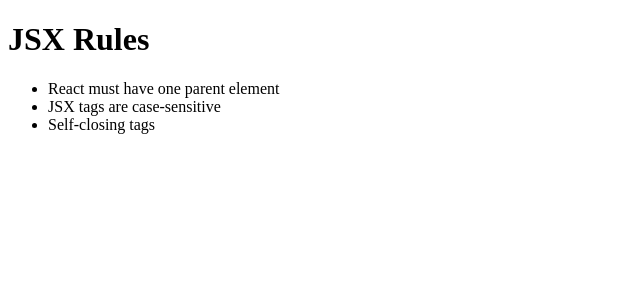
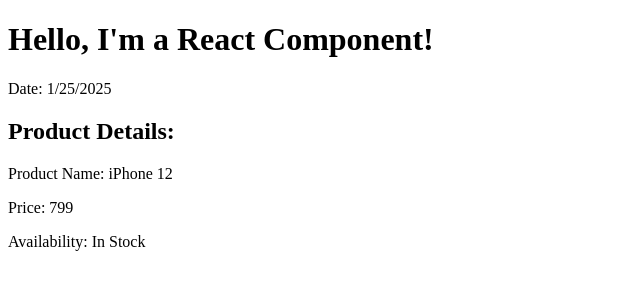
Before and after one commit to uriel212/react_demo, a React (Vite) app: page / in a window 1280 px wide. Shown: the top 300 px of the page, without its empty margins (0-640 px from the left). Built offline with nearby package versions, Linux system fonts and the light colour scheme.

Commit message:
JSX concepts

```diff
--- a/src/App.jsx
+++ b/src/App.jsx
@@ -1,9 +1,14 @@
-import JSXRules from './Components/JSXRules';
+import Greeting from './Components/Greeting';
+import ProductInfo from './Components/PorductInfo';
+// import JSXRules from './Components/JSXRules';
 // import MainContent from './MainContent';
 
 const App = () => {
   return (
-    <JSXRules/>
+    <>
+      <Greeting/>
+      <ProductInfo/>
+    </>
   );
 }
 
--- /dev/null
+++ b/src/Components/Greeting.jsx
@@ -0,0 +1,13 @@
+const Greeting = () => {
+
+const greetingMessage = "Hello, I'm a React Component!"
+const date = new Date()
+  return (
+    <div>
+        <h1>{ greetingMessage }</h1>
+        <p>Date: { date.toLocaleDateString() }</p>
+    </div>
+  )
+}
+
+export default Greeting
--- /dev/null
+++ b/src/Components/PorductInfo.jsx
@@ -0,0 +1,20 @@
+const PorductInfo = () => {
+
+    const product = {
+        productName: "iPhone 12",
+        price: 799,
+        availability: "In Stock"
+    }
+
+    return (
+        <div>
+            <h2>Product Details: </h2>
+            <p>Product Name: { product.productName }</p>
+            <p>Price: { product.price }</p>
+            <p>Availability: { product.availability }</p>
+
+        </div>
+    )
+}
+
+export default PorductInfo
```
